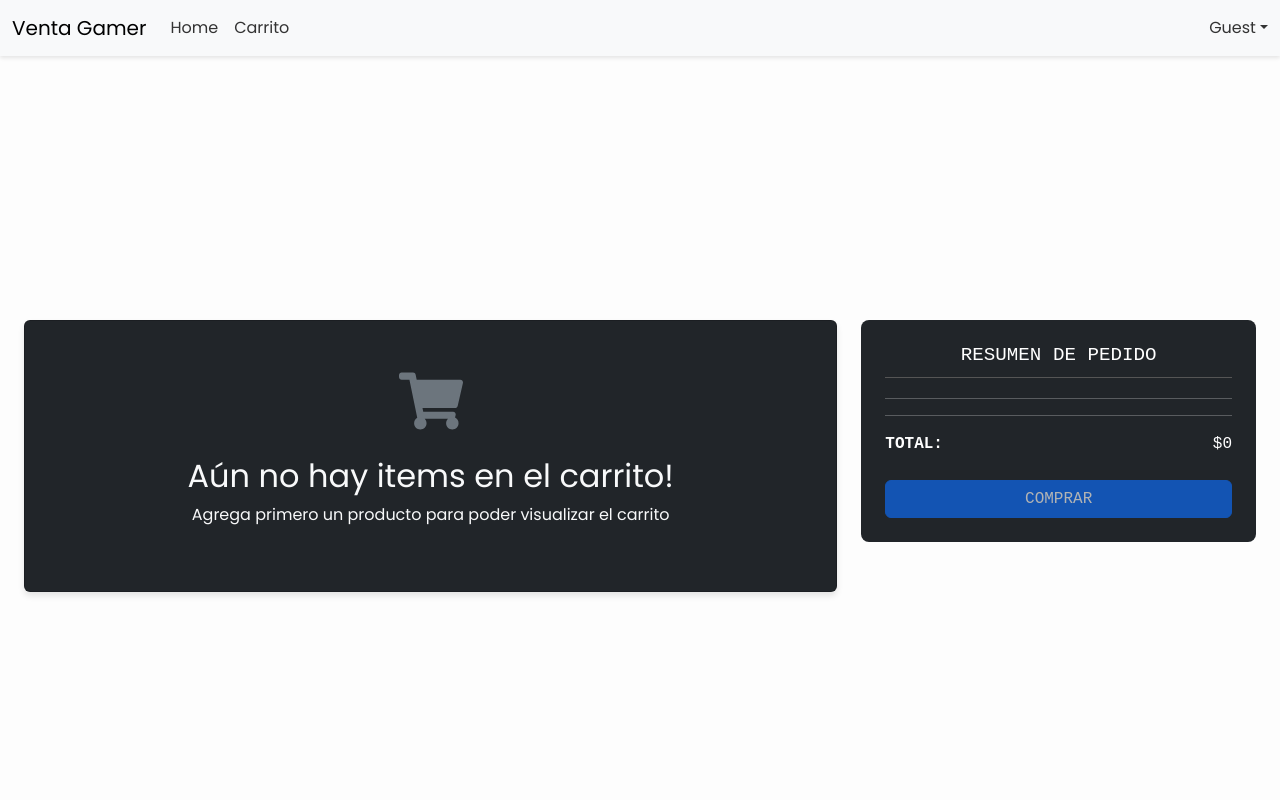
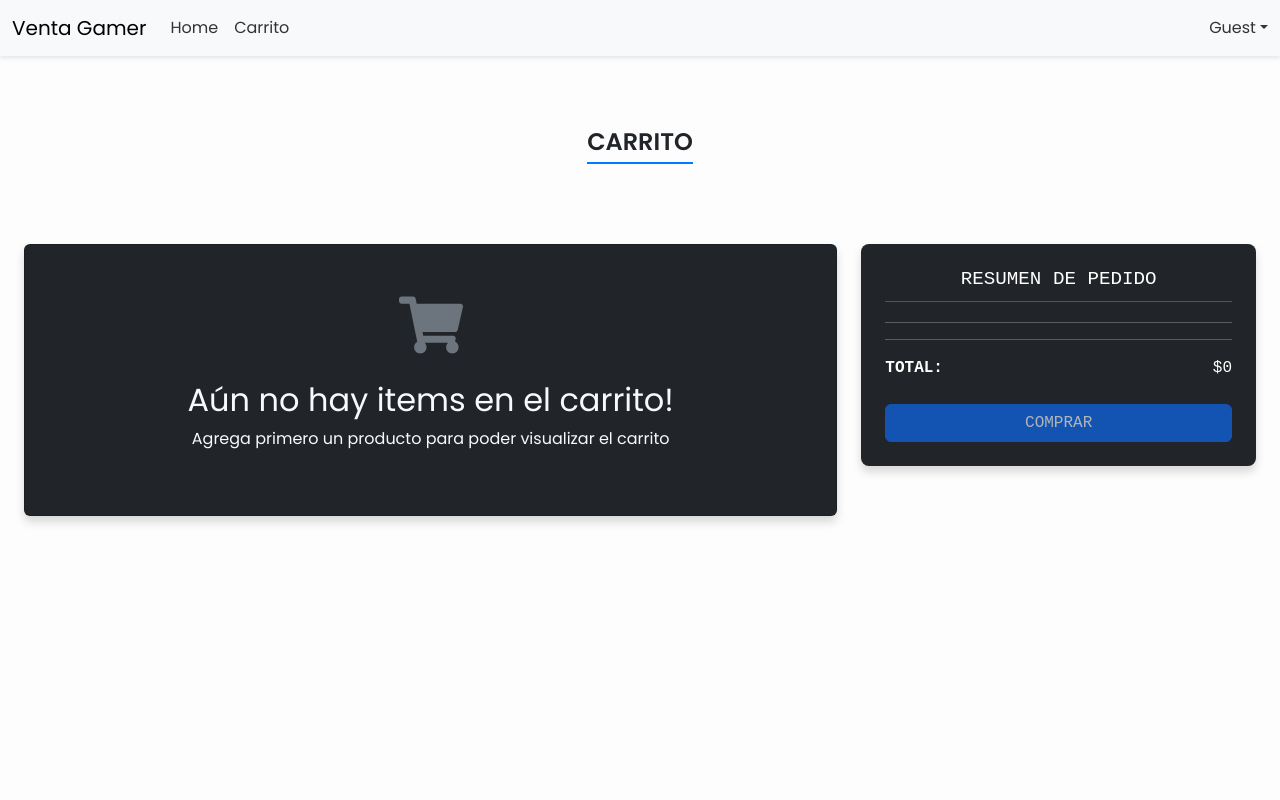
Before and after one commit to LucasAlderete/tpo-api-uade-frontend, a React (Vite) app: page /cart in a window 1280 px wide. Shown: the top 800 px of the page. Built offline with nearby package versions, Linux system fonts and the light colour scheme.

Commit message:
styling cart

```diff
--- a/src/index.css
+++ b/src/index.css
@@ -69,6 +69,10 @@ button:focus-visible {
   border-radius: 8px;
   position: relative;
   font-family: 'Courier New', Courier, monospace;
+}
+
+.order-card {
+  box-shadow: 0px 6px 10px rgba(0, 0, 0, 0.15);
 }
 
 .order-summary h5 {
@@ -170,14 +174,15 @@ button:hover {
 .card {
   border: none;
   border-radius: 12px;
-  box-shadow: 0px 4px 6px rgba(0, 0, 0, 0.1);
   transition: transform 0.2s ease, box-shadow 0.3s ease;
+  box-shadow: 0px 6px 10px rgba(0, 0, 0, 0.15);
 }
 
 .card:hover {
-  transform: scale(1.02);
+  transform: scale(1.01);
   box-shadow: 0px 6px 10px rgba(0, 0, 0, 0.15);
 }
+
 
 .navbar {
   background-color: var(--primary-color);
--- a/src/pages/Cart.jsx
+++ b/src/pages/Cart.jsx
@@ -87,9 +87,23 @@ function Cart({}) {
   return (
     <Container
       fluid
-      className="cart-page py-5 vh-100 d-flex align-items-center"
+      className="cart-page py-5 vh-100 d-flex flex-column align-items-center"
     >
-      <Row className="justify-content-center w-100">
+      <Row className=" justify-content-center mb-2 pt-4">
+      <Col md={8} className="text-center mb-5 w-100">
+        <h3
+          className="fw-bold text-dark mb-4"
+          style={{
+            borderBottom: "2px solid #007bff",
+            paddingBottom: "5px",
+            fontSize: "1.5rem",
+          }}
+        >
+          CARRITO
+        </h3>
+      </Col>
+    </Row>
+    <Row className="justify-content-center w-100 flex-grow-1">
         <Col md={8} className="d-flex flex-column align-items-center">
           {items.length === 0 ? (
             <Card className="text-center p-5 empty-cart-card w-100 bg-dark text-light align-items-center">
@@ -175,7 +189,7 @@ function Cart({}) {
           md={4}
           className="order-summary d-flex flex-column align-items-center"
         >
-          <div className="p-4 w-100 bg-dark order-summary">
+          <div className="p-4 w-100 bg-dark order-summary order-card">
             <h5>RESUMEN DE PEDIDO</h5>
             <hr />
             {items.map((item, index) => (
```
